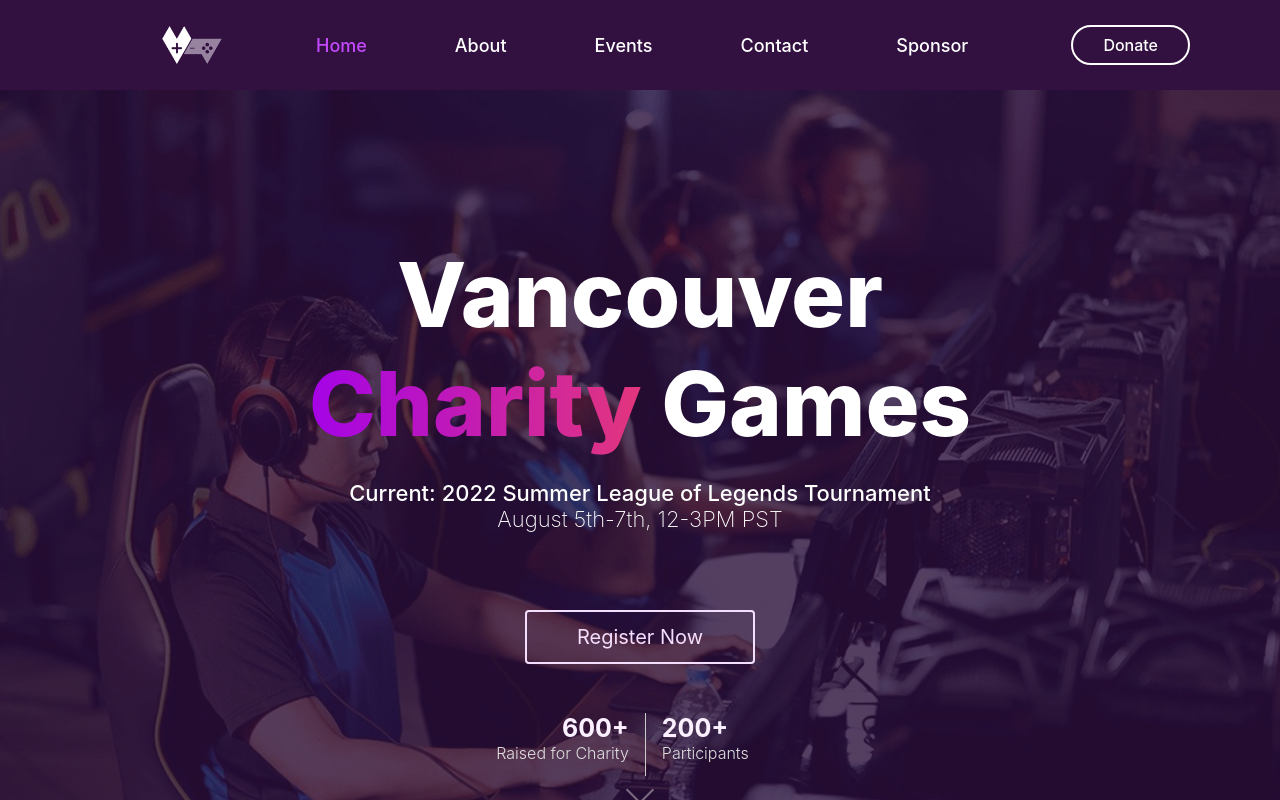
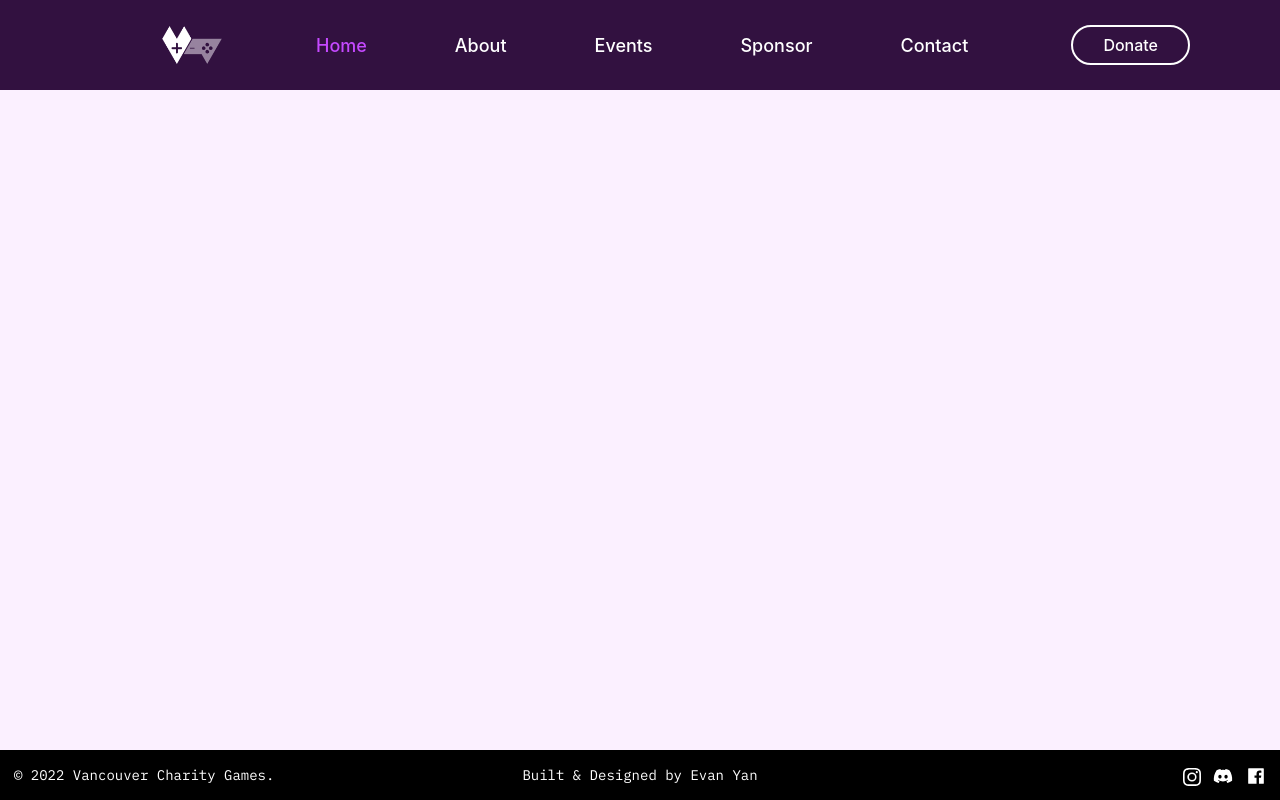
Before and after one commit to evanyans/vancouver-charity-games, a React (Create React App) app: page / in a window 1280 px wide. Shown: the top 800 px of the page. Built offline with nearby package versions, Linux system fonts and the light colour scheme.

Commit message:
footer links

```diff
--- a/src/App.tsx
+++ b/src/App.tsx
@@ -12,6 +12,7 @@ import AOS from 'aos';
 import 'aos/dist/aos.css';
 import ScrollToTop from './components/ScrollToTop';
 import Sponsor from './pages/Sponsor';
+import HomeV2 from './pages/HomeV2';
 
 const App: FC = () => {
   useEffect(() => {
@@ -27,7 +28,7 @@ const App: FC = () => {
         <ScrollToTop />
         <Navbar />
         <Routes>
-          <Route path="/" element={<Home />} />
+          <Route path="/" element={<HomeV2 />} />
           <Route path="/about" element={<About />} />
           <Route path="/events" element={<Events />} />
           <Route path="/contact" element={<Contact />} />
--- a/src/components/Footer.tsx
+++ b/src/components/Footer.tsx
@@ -1,5 +1,8 @@
 import React from 'react'
 import styled from 'styled-components'
+import { FaDiscord } from 'react-icons/fa'
+import { BsInstagram } from 'react-icons/bs'
+import { AiFillFacebook } from 'react-icons/ai';
 
 const Footer = () => {
     return (
@@ -7,7 +10,11 @@ const Footer = () => {
             <Text>
                 <div className="left">© 2022 Vancouver Charity Games.</div>
                 <div className="center">Built & Designed by Evan Yan</div>
-                <div className="right">what</div>
+                <div className="right">
+                    <a href="https://www.instagram.com/vancharitygames/" target="_blank"><BsInstagram size={18}/></a>
+                    <a href="https://discord.gg/K8Ax5vQKEZ" target="_blank"><Discord size={20} /></a>
+                    <a href="https://www.facebook.com/vancharitygames/?locale=ne_NP" target="_blank"><AiFillFacebook size={20}/></a>
+                </div>
             </Text>
         </Wrapper>
     )
@@ -51,6 +58,13 @@ export const Text = styled.div`
         float: left;
         width:33.33333%;
         text-align:right;
+        a{
+            text-decoration:none;
+            color:white;
+
+        }
+
+
     }
     @media only screen and (max-width: 600px) {
     font-size:10px;
@@ -59,3 +73,8 @@ export const Text = styled.div`
 
 
 `
+
+export const Discord = styled(FaDiscord)`
+    margin-right:3%;
+    margin-left:3%;
+`
--- a/src/components/Navbar.tsx
+++ b/src/components/Navbar.tsx
@@ -20,12 +20,13 @@ const Navbar = () => {
                     <NavLink to="/events">
                         Events
                     </NavLink>
+                    <NavLink to="/sponsor">
+                        Sponsor
+                    </NavLink>
                     <NavLink to="/contact">
                         Contact
                     </NavLink>
-                    <NavLink to="/sponsor">
-                        Sponsor
-                    </NavLink>
+
                 </NavMenu>
                 <NavBtn>
                     <a href="https://www.paypal.com/donate/?hosted_button_id=DM8QBDKHVGUVG" target="_blank"><NavBtnLink>Donate</NavBtnLink></a>
--- /dev/null
+++ b/src/pages/HomeV2.tsx
@@ -0,0 +1,15 @@
+import React from 'react'
+import styled from 'styled-components'
+const HomeV2 = () => {
+  return (
+    <Wrapper>
+
+    </Wrapper>
+  )
+}
+
+export default HomeV2
+
+export const Wrapper = styled.div`
+
+`
```
